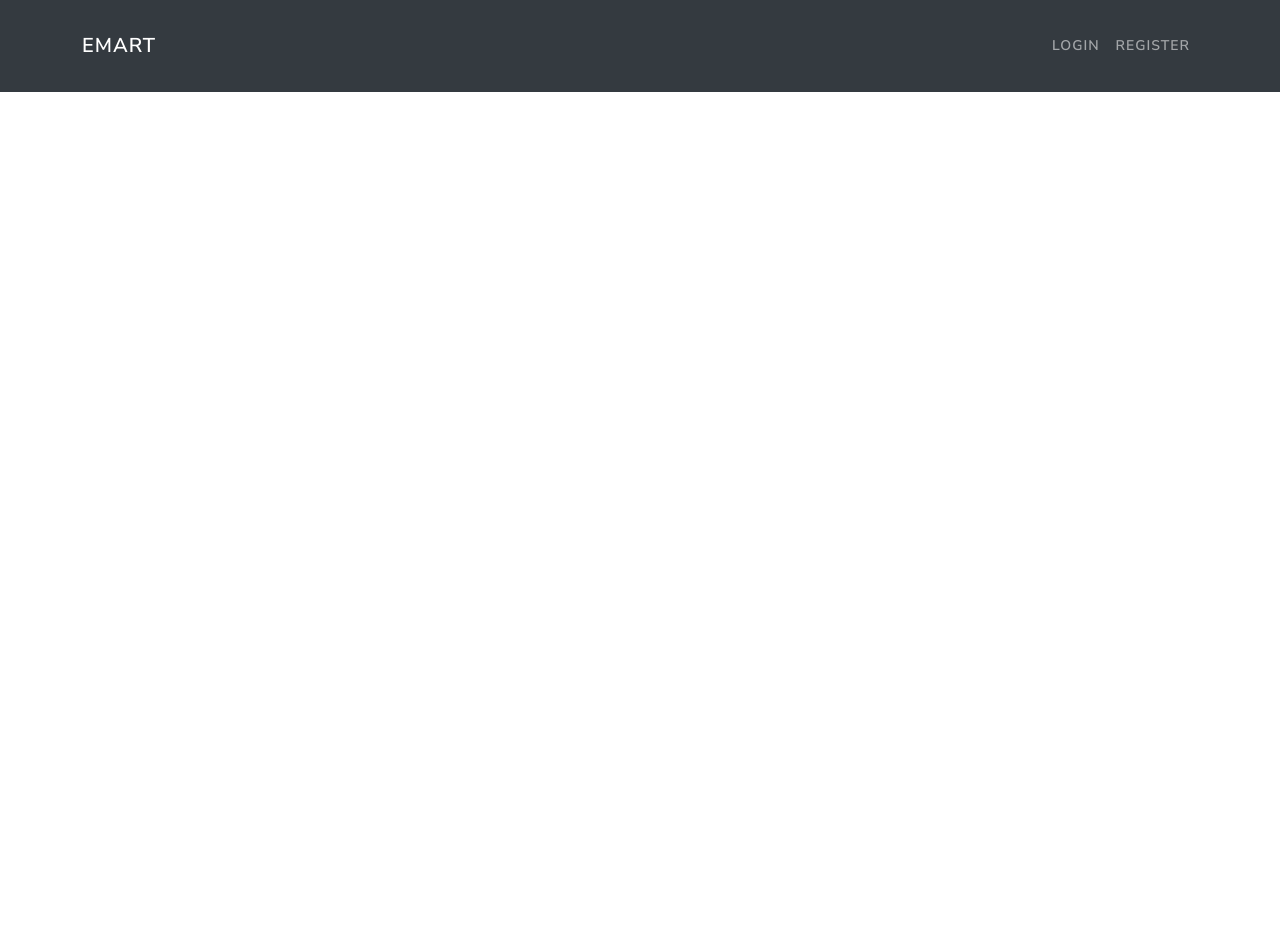
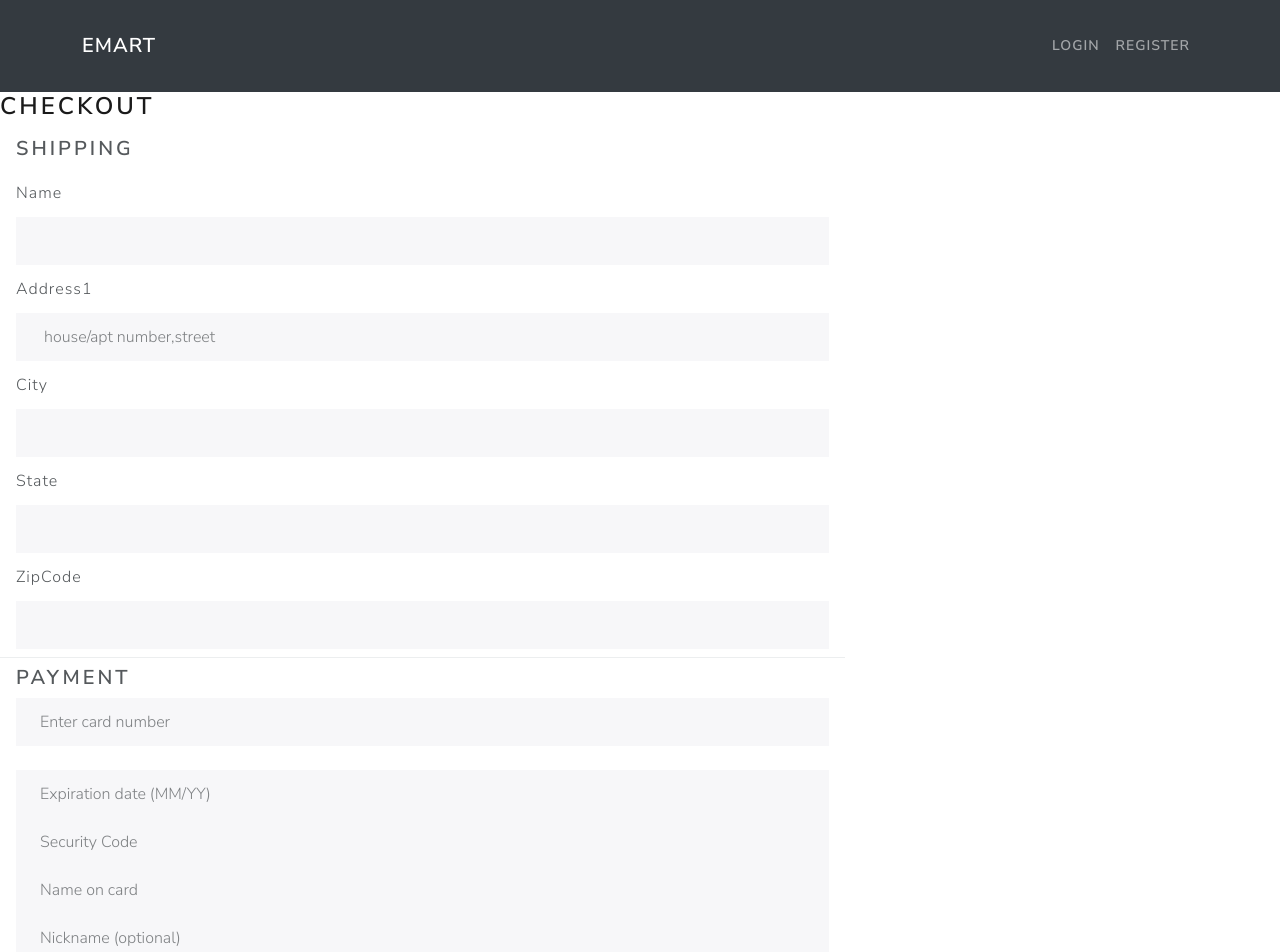
Before and after one commit to preethirmani/E-Mart, a React (Vite) app in the folder frontend/: page /checkout in a window 1280 px wide. Shown: the top 952 px of the page. Before the commit the page ends 800 px from the top, so only its background shows below. Built offline with nearby package versions, Linux system fonts and the light colour scheme.

Commit message:
logout, checkoutscreen implemented

```diff
--- a/frontend/src/App.jsx
+++ b/frontend/src/App.jsx
@@ -7,6 +7,7 @@ import Login from './components/Login';
 import Register from './components/Register';
 import Cart from './components/Cart';
 import Footer from './components/Footer';
+import Checkout from './components/Checkout';
 
 import './index.css';
 
@@ -29,6 +30,7 @@ function App() {
           <Route path='/login' element={<Login setToken={setToken} setUserinfo={setUserinfo} />} />
           <Route path='/register' element={<Register />} />
           <Route path='/cart' element={<Cart products={products}/>} />
+          <Route path='/checkout' element={<Checkout />} />
         </Routes>
       </BrowserRouter>
       <Footer />
--- a/frontend/src/components/Cart.jsx
+++ b/frontend/src/components/Cart.jsx
@@ -1,5 +1,6 @@
 import React, { useEffect, useState } from 'react'
 import { useDispatch, useSelector } from 'react-redux';
+import { useNavigate } from 'react-router-dom';
 import { Row,Button, Col, Card, ListGroup, Image, ListGroupItem } from 'react-bootstrap';
 import Form from 'react-bootstrap/Form';
 import { Link } from 'react-router-dom';
@@ -14,6 +15,7 @@ const Cart = ({token, products}) => {
   const cart= useSelector(state => state.cart.cart);
   const dispatch = useDispatch();
   const [qty, setQty] = useState(0);
+  const navigate = useNavigate();
 
   let cartDetails = [];
 
@@ -59,6 +61,9 @@ const Cart = ({token, products}) => {
 
   console.log('cartItems', cartDetails);
 
+  const checkoutHandler = () => {
+    navigate('/checkout');
+  }
 
 
   return (
@@ -134,7 +139,8 @@ const Cart = ({token, products}) => {
                     </h5>
                   </ListGroupItem>
                   <ListGroupItem>
-                    <Button size='sm' className='checkout-btn' variant='warning'>Proceed to CheckOut</Button>
+                    <Button size='sm' className='checkout-btn'
+                    variant='warning' onClick={checkoutHandler}>Proceed to CheckOut</Button>
                   </ListGroupItem>
                 </ListGroup>
               </Card>
--- /dev/null
+++ b/frontend/src/components/Checkout.jsx
@@ -0,0 +1,87 @@
+import React from "react";
+import { Row, Col, ListGroup, ListGroupItem } from "react-bootstrap";
+import Form from 'react-bootstrap/Form';
+const Checkout = () => {
+
+  const cart = localStorage.getItem('cart') ? JSON.parse(localStorage.getItem('cart')) : [] ;
+  console.log('products From cart at Checkout Page', cart);
+  return(
+  <>
+
+  <h3> CheckOut </h3>
+  <Row>
+    <Col md={8}>
+      <ListGroup variant="flush">
+        <ListGroupItem>
+          <h4>Shipping</h4>
+          <Form>
+            <Form.Label column sm="2">
+               Name
+            </Form.Label>
+            <Form.Control column sm="2"
+            type="text" >
+            </Form.Control>
+            <Form.Label column sm="2">
+               Address1
+            </Form.Label>
+            <Form.Control column sm="2"
+            type="text"
+            placeholder=" house/apt number,street"
+            >
+            </Form.Control>
+
+             <Form.Label column sm="2">
+               City
+            </Form.Label>
+            <Form.Control column sm="2"
+            type="text"
+            >
+            </Form.Control>
+             <Form.Label column sm="2">
+               State
+            </Form.Label>
+            <Form.Control column sm="2"
+            type="text"
+            >
+            </Form.Control>
+
+            <Form.Label column sm="2">
+               ZipCode
+            </Form.Label>
+            <Form.Control column sm="2"
+            type="text"
+            >
+            </Form.Control>
+
+
+          </Form>
+
+        </ListGroupItem>
+         <ListGroupItem>
+          <h4>Payment</h4>
+            <Form.Control column sm="2"
+            type="number" placeholder="Enter card number">
+            </Form.Control>
+            <Form.Label></Form.Label>
+            <Form.Control column sm="2"
+            type="text" placeholder="Expiration date (MM/YY)">
+            </Form.Control>
+             <Form.Control column sm="2"
+            type="text" placeholder="Security Code">
+            </Form.Control>
+            <Form.Control column sm="2"
+            type="text" placeholder="Name on card">
+            </Form.Control>
+            <Form.Control column sm="2"
+            type="text" placeholder="Nickname (optional)">
+            </Form.Control>
+        </ListGroupItem>
+
+      </ListGroup>
+    </Col>
+  </Row>
+  </>
+  )
+}
+
+export default Checkout;
--- a/frontend/src/components/Login.jsx
+++ b/frontend/src/components/Login.jsx
@@ -30,6 +30,7 @@ const Login = ({setToken, setUserinfo}) => {
       console.log('output', data.token);
       setToken(data.token);
       setUserinfo(username);
+     // localStorage.setItem('user',username);
       clearError()
       navigate('/');
     } else {
--- a/frontend/src/components/Navigations.jsx
+++ b/frontend/src/components/Navigations.jsx
@@ -4,18 +4,23 @@ import { LinkContainer } from 'react-router-bootstrap';
 import { useSelector } from 'react-redux';
 import { addToCart } from '../redux/cartSlice';
 import '../index.css'
+import { useNavigate } from 'react-router';
 
 
 const Navigations = (props) => {
+
+
+  const cartItems = useSelector(state =>state.cart.cart);
+  const navigate = useNavigate();
+
+  //console.log(cartItems, typeof cartItems, cartItems.length)
+  //console.log('username from localstorage', localStorage.getItem('user'));
+
   const logoutHandler = () => {
     props.setToken(null);
+    //localStorage.setItem('cart','')
+    navigate('/');
   }
-
-  const cartItems = useSelector(state =>state.cart.cart);
-  //console.log(cartItems, typeof cartItems, cartItems.length)
-
-
-
 
   return (
    <header>
```
Also changed, not shown: 1 other file (tests, documents, lock files or other folders).
